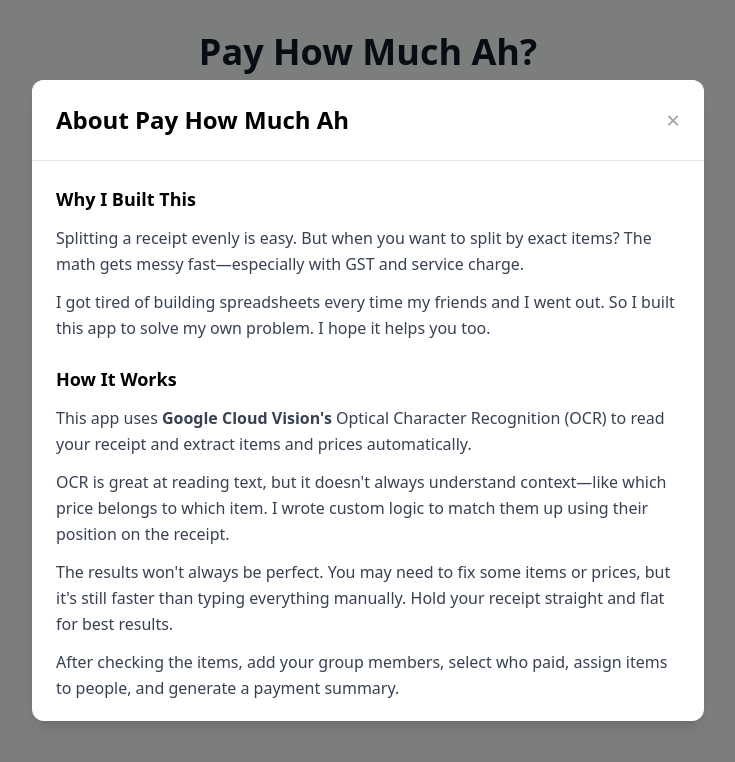
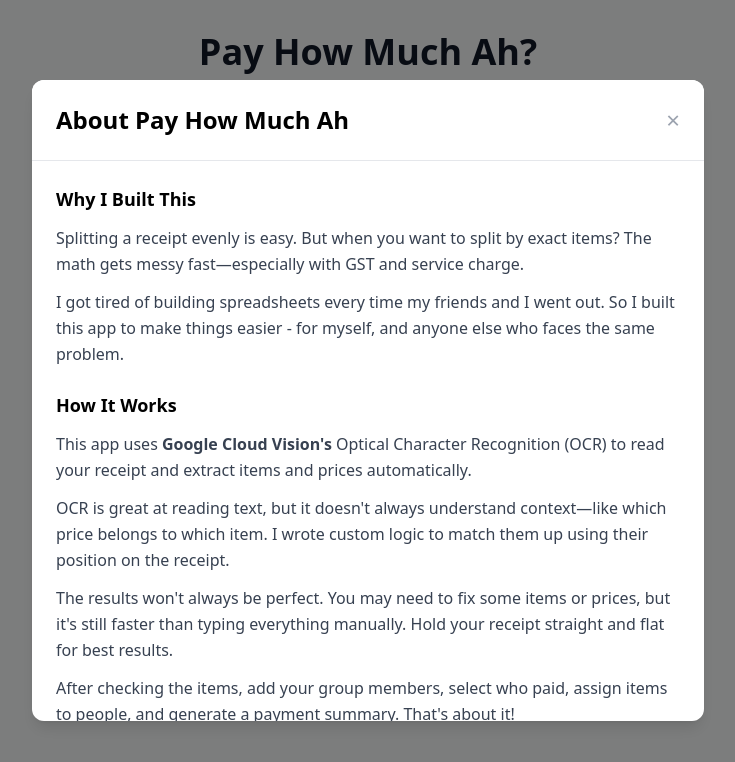
Before and after one commit to isthismyniche/how-much-ah, a React (Vite) app: page / in a window 1280 px wide. Both pictures are taken after a click on the button "ℹ️ About". Shown: the top 762 px of the page, without its empty margins (272-1007 px from the left). Built offline with nearby package versions, Linux system fonts and the light colour scheme.

Commit message:
amended README and UI enhancements

```diff
--- a/src/App.tsx
+++ b/src/App.tsx
@@ -1243,7 +1243,7 @@ export default function App() {
               <div className="mb-6">
                 <label className="block text-sm font-medium mb-2">Choose amount (SGD)</label>
                 <div className="grid grid-cols-3 gap-3 mb-3">
-                  {[2, 5, 10].map(amount => (
+                  {[3, 6, 12].map(amount => (
                     <button
                       key={amount}
                       onClick={() => setDonationAmount(amount)}
@@ -1324,7 +1324,7 @@ export default function App() {
                       Splitting a receipt evenly is easy. But when you want to split by exact items? The math gets messy fast—especially with GST and service charge.
                     </p>
                     <p>
-                      I got tired of building spreadsheets every time my friends and I went out. So I built this app to solve my own problem. I hope it helps you too.
+                      I got tired of building spreadsheets every time my friends and I went out. So I built this app to make things easier - for myself, and anyone else who faces the same problem.
                     </p>
                   </div>
                 </div>
@@ -1343,7 +1343,7 @@ export default function App() {
                       The results won't always be perfect. You may need to fix some items or prices, but it's still faster than typing everything manually. Hold your receipt straight and flat for best results.
                     </p>
                     <p>
-                      After checking the items, add your group members, select who paid, assign items to people, and generate a payment summary.
+                      After checking the items, add your group members, select who paid, assign items to people, and generate a payment summary. That's about it!
                     </p>
                   </div>
                 </div>
@@ -1368,6 +1368,9 @@ export default function App() {
                     <p>
                       Want to see how it's built? Check out the code on <a href="https://github.com/isthismyniche" target="_blank" rel="noopener noreferrer" className="text-blue-600 hover:text-blue-800 underline">GitHub</a>.
                     </p>
+                    <p>
+                      And feel welcome to introduce yourself and connect with me on <a href="https://www.linkedin.com/in/manishnair92/" target="_blank" rel="noopener noreferrer" className="text-blue-600 hover:text-blue-800 underline">LinkedIn</a>.
+                    </p>
                   </div>
                   <div className="pt-4 mt-4 border-t border-gray-200">
                     <p className="text-sm text-gray-500">
```
Also changed, not shown: README.txt.
